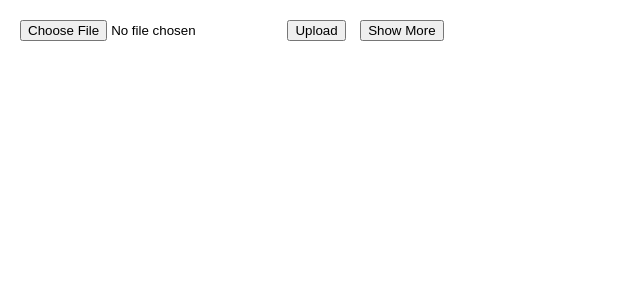
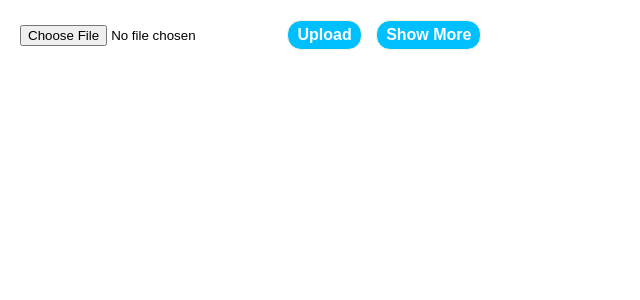
Before and after one commit to AlexanderBedrosyan/data_analysis_with_django, a Django app: page / in a window 1280 px wide. Shown: the top 300 px of the page, without its empty margins (0-640 px from the left). Run offline with Django 4.2, Linux system fonts and the light colour scheme.

Commit message:
Add css for the buttons and the boxes.

```diff
--- a/static/styles/style.css
+++ b/static/styles/style.css
@@ -26,6 +26,11 @@ select, #difference, #delete {
     font-size: 16px;
 }
 
+#difference, #delete {
+    border-radius: 14px;
+    font-weight: bold;
+}
+
 #difference {
     background-color: #4CAF50;
     color: white;
@@ -39,6 +44,8 @@ select, #difference, #delete {
 
 .differences, .matches {
     margin: 20px;
+    box-shadow: 0 4px 8px rgba(0, 0, 0, 0.1);
+    width: 300px;
 }
 
 .differences > h1 {
@@ -65,3 +72,25 @@ button#delete {
 #delete:hover {
     background-color: red;
 }
+
+#upload, #show-differences {
+    background-color: deepskyblue;
+    color: white;
+    font-size: 16px;
+    padding: 5px 9px 5px 9px;
+    border-radius: 14px;
+    border: 1px SOLID beige;
+    font-weight: bold;
+}
+
+#upload:hover {
+    background-color: #9dcce0;
+}
+
+#show-differences:hover {
+    background-color: #9dcce0;
+}
+
+input[type="hidden"] {
+    background-color: #4CAF50;
+}
```
